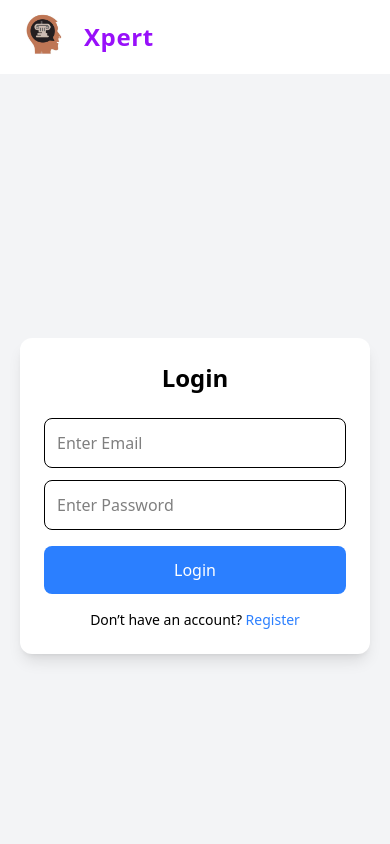
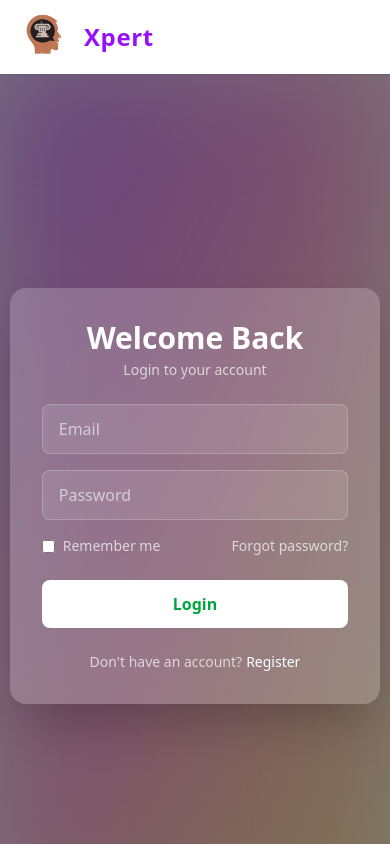
Before and after one commit to anmolgarg154/learning-platform, a React (Vite) app: page /login in a window 390 px wide. Shown: the top 844 px of the page. Built offline with nearby package versions, Linux system fonts and the light colour scheme.

Commit message:
Enhance Login component with responsive design and improved UI elements

```diff
--- a/src/Components/Login.jsx
+++ b/src/Components/Login.jsx
@@ -49,48 +49,85 @@ function Login() {
   }
  }
  return (
- <div className="min-h-screen flex items-center justify-center bg-gray-100">
-      <div className="w-[350px] bg-white shadow-lg rounded-xl p-6">
+  <div className="min-h-screen flex items-center justify-center relative overflow-hidden">
 
-        <h2 className="text-2xl font-bold text-center mb-6">
-          Login
-        </h2>
+      {/* Background */}
+      <div className="absolute inset-0 bg-gradient-to-br from-purple-400 via-pink-300 to-yellow-200 blur-3xl scale-110"></div>
+      <div className="absolute inset-0 bg-black/50"></div>
+
+      {/* Main Card */}
+      <div className="relative z-10 w-[95%] max-w-5xl rounded-2xl bg-white/20 backdrop-blur-xl shadow-2xl overflow-hidden">
+
+        <div className="grid grid-cols-1 md:grid-cols-2">
+
+          {/* LEFT SIDE */}
+          <div className="hidden md:flex flex-col justify-center items-center text-white p-10">
+            <h1 className="text-4xl font-bold mb-4">
+              Welcome Back 👋
+            </h1>
+            <p className="text-white/80 text-lg text-center max-w-sm">
+              Login to access your dashboard and continue your journey with us.
+            </p>
+          </div>
+
+          {/* RIGHT SIDE */}
+          <div className="p-8 md:p-12">
+            <div className="text-center mb-6 md:hidden">
+              <h1 className="text-3xl font-bold text-white">Welcome Back</h1>
+              <p className="text-sm text-white/70 mt-1">Login to your account</p>
+            </div>
+
+            <div className="flex flex-col gap-4">
 
               {/* Email */}
               <input
                 type="email"
-          placeholder="Enter Email"
+                placeholder="Email"
                 value={email}
                 onChange={(e) => setEmail(e.target.value)}
-          className="w-full mb-3 p-3 border rounded-lg focus:outline-none focus:ring-2 focus:ring-blue-400"
+                className="w-full rounded-lg bg-white/10 border border-white/20 px-4 py-3 text-white placeholder-white/60 focus:outline-none"
               />
 
               {/* Password */}
               <input
                 type="password"
-          placeholder="Enter Password"
+                placeholder="Password"
                 value={password}
                 onChange={(e) => setPassword(e.target.value)}
-          className="w-full mb-4 p-3 border rounded-lg focus:outline-none focus:ring-2 focus:ring-blue-400"
+                className="w-full rounded-lg bg-white/10 border border-white/20 px-4 py-3 text-white placeholder-white/60 focus:outline-none"
               />
+
+              <div className="flex items-center justify-between text-sm text-white/70">
+                <label className="flex items-center gap-2 cursor-pointer">
+                  <input type="checkbox" className="accent-white" />
+                  Remember me
+                </label>
+                <span className="cursor-pointer hover:underline">
+                  Forgot password?
+                </span>
+              </div>
 
               {/* Button */}
               <button
+                type="button"
+                className="mt-2 w-full rounded-lg bg-white text-green-600 font-semibold py-3 hover:bg-white/90 transition"
                 onClick={doLogin}
-          disabled={loading}
-          className="w-full bg-blue-500 text-white py-3 rounded-lg hover:bg-blue-600 transition"
               >
-          {loading ? "Logging in..." : "Login"}
+                Login
               </button>
+            </div>
 
-        {/* Register Link */}
-        <p className="text-center text-sm mt-4">
-          Don’t have an account?{" "}
-          <Link to="/register" className="text-blue-500 hover:underline">
+            <p className="text-center text-sm text-white/70 mt-6">
+              Don't have an account?
+              <Link to="/register">
+                <span className="text-white font-medium cursor-pointer hover:underline ml-1">
                   Register
+                </span>
               </Link>
             </p>
+          </div>
 
+        </div>
       </div>
     </div>
   );
```
Lines whose indentation alone changed are shown as unchanged.
